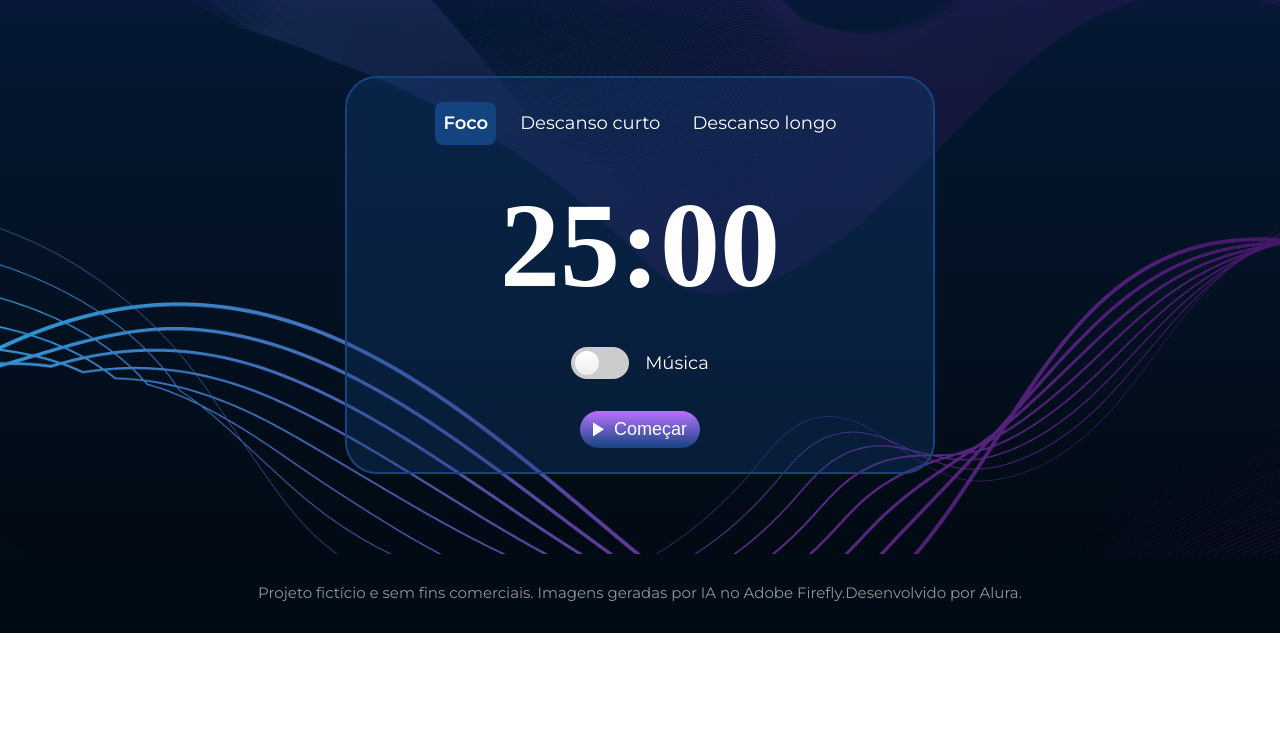
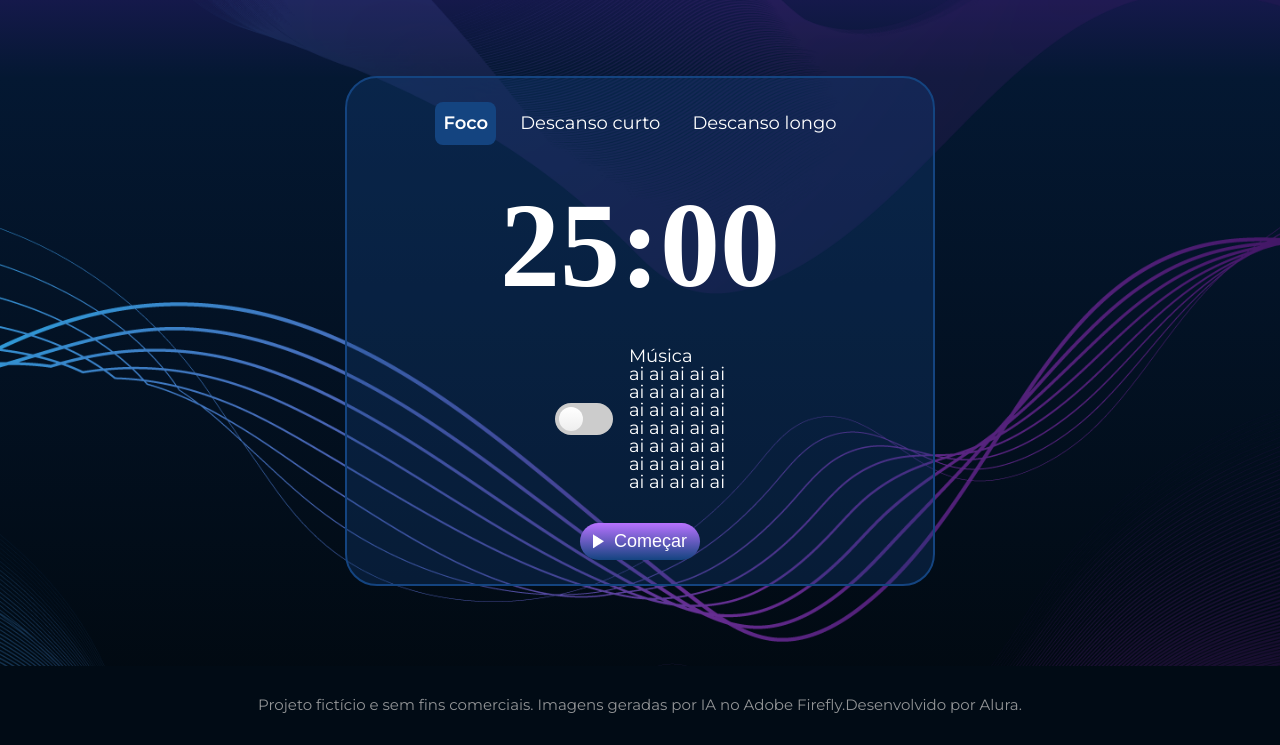
Before and after one commit to cha-de-suco/Fokus, a plain HTML site: page index.html in a window 1280 px wide. Shown: the part 548-1293 px from the top of the page. Before the commit the page ends 1181 px from the top, so only its background shows below. Drawn offline with nearby package versions, Linux system fonts and the light colour scheme; files whose address does not match are found by name; a web font is replaced by a local one.

Commit message:
teste de git

```diff
--- a/index.html
+++ b/index.html
@@ -63,6 +63,13 @@
                     <li class="app__card-list-item">
                         <label class="app__card-list-label" for="alternar-musica">
                             Música
+                            <p>ai ai ai ai ai </p>
+                            <p>ai ai ai ai ai </p>
+                            <p>ai ai ai ai ai </p>
+                            <p>ai ai ai ai ai </p>
+                            <p>ai ai ai ai ai </p>
+                            <p>ai ai ai ai ai </p>
+                            <p>ai ai ai ai ai </p>
                         </label>
                     </li>
                 </ul>
```
